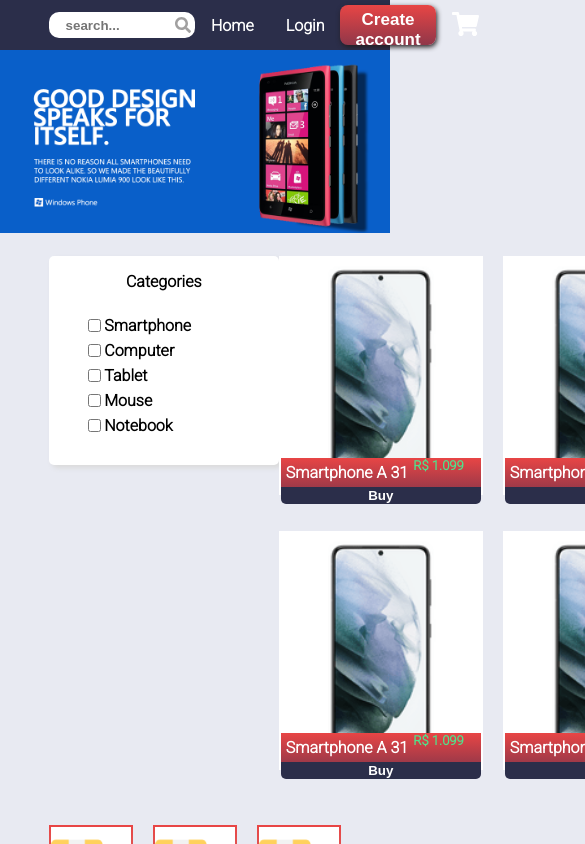
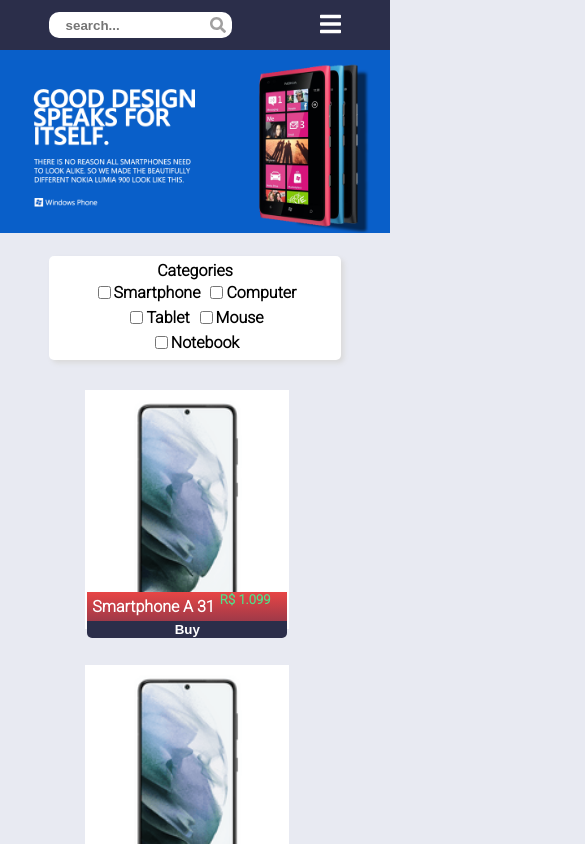
Before and after one commit to mechztcc/e-shop, an Angular app: page / in a window 390 px wide. Shown: the top 844 px of the page, 585 px wide, since content can reach past the window. Built offline with nearby package versions, Linux system fonts and the light colour scheme.

Commit message:
Add responsiveness

```diff
--- a/src/app/pages/main/banner/banner.component.sass
+++ b/src/app/pages/main/banner/banner.component.sass
@@ -1,4 +1,6 @@
 .banner
     width: 100%
+    // height: auto
     img
         width: 100%
+        // height: auto
--- a/src/app/pages/main/header/header.component.html
+++ b/src/app/pages/main/header/header.component.html
@@ -2,9 +2,10 @@
     <div class="container">
         <div class="search">
             <input type="text" placeholder="    search...">
-            <fa-icon [icon]="faSearch"></fa-icon>
+            <fa-icon [icon]="faSearch" class="kart"></fa-icon>
         </div>
         <div class="buttons">
+            <fa-icon [icon]="faBars" (click)="showContent()" class="selec"></fa-icon>
             <a href="#">Home</a>
             <a href="#">Login</a>
             <button>Create account</button>
--- a/src/app/pages/main/header/header.component.sass
+++ b/src/app/pages/main/header/header.component.sass
@@ -33,6 +33,10 @@ header
     .buttons
         display: flex
         align-items: center
+        .selec
+            color: #FFF
+            font-size: 1.5rem
+            display: none
         a
             text-decoration: none
             color: #fff
@@ -66,3 +70,20 @@ header
         button:hover
             color: gold
             transform: translateY(-2px)
+
+
+
+
+
+
+
+@media( max-width: 992px )
+    header
+        .container
+            .buttons
+                fa-icon
+                    display: inline
+                a
+                    display: none
+                button
+                    display: none
--- a/src/app/pages/main/header/header.component.ts
+++ b/src/app/pages/main/header/header.component.ts
@@ -1,5 +1,5 @@
 import { Component, OnInit } from '@angular/core';
-import {  faShoppingCart, faSearch } from '@fortawesome/free-solid-svg-icons' ;
+import {  faShoppingCart, faSearch, faBars } from '@fortawesome/free-solid-svg-icons' ;
 
 
 @Component({
@@ -11,10 +11,16 @@ export class HeaderComponent implements OnInit {
 
   faShoppingCart = faShoppingCart;
   faSearch = faSearch;
+  faBars = faBars;
 
   constructor() { }
+
 
   ngOnInit(): void {
   }
 
+  showContent() {
+    console.log("running");
+
+  }
 }
--- a/src/app/pages/main/main.component.sass
+++ b/src/app/pages/main/main.component.sass
@@ -1,5 +1,6 @@
 .section
     display: flex
+    flex-direction: column
     width: 75%
     margin: 0 auto
     margin-top: 5%
@@ -11,6 +12,9 @@
         grid-auto-rows: 255px
         justify-items: center
         gap:20px
+        margin-top: 10%
+
+
 
 .payments
     display: grid
@@ -21,3 +25,19 @@
     margin: 0 auto
     margin-top: 10%
     margin-bottom: 10%
+
+
+@media ( max-width: 1320px )
+
+    .section
+
+
+        .grid
+            display: grid
+            grid-template-columns: 1fr 1fr
+
+
+@media ( max-width: 620px )
+    .section .grid
+        display: grid
+        grid-template-columns: 1fr
--- a/src/app/pages/main/payment-card/payment-card.component.sass
+++ b/src/app/pages/main/payment-card/payment-card.component.sass
@@ -15,10 +15,13 @@
     .img
         img
             max-width: 100%
+            height: auto
 
     .title
         font-weight: bold
-        font-size: 1.2rem
+        font-size: larger, smaller
+        text-align: center
+
 
 .card:hover
     border: 2px solid
--- a/src/app/pages/main/side-selection/side-selection.component.sass
+++ b/src/app/pages/main/side-selection/side-selection.component.sass
@@ -1,26 +1,25 @@
 .container
     display: flex
     flex-direction: column
-    width: 220px
+    margin: 0 auto
+    padding: 30%
     padding: 5px
     border-radius: 5px
     background-color: #FFF
     box-shadow: 3px 3px 5px #dadada
+    font-size: 1rem
 
     .title
         width: 100%
         font-weight: bold
         text-align: center
-        margin-top: 5%
 
     .items-list
         display: flex
-        flex-direction: column
         width: 75%
         margin: 0 auto
-        margin-top: 10%
-        margin-bottom: 10%
-
+        justify-content: center
+        flex-wrap: wrap
         .item
             display: flex
             align-items: center
@@ -28,7 +27,6 @@
             font-weight: bold
             transition: all ease 0.5s
 
-
 .item:hover
-    transform: translateX(10%)
+    transform: translateY(-10%)
     color: #4fe28c
```
